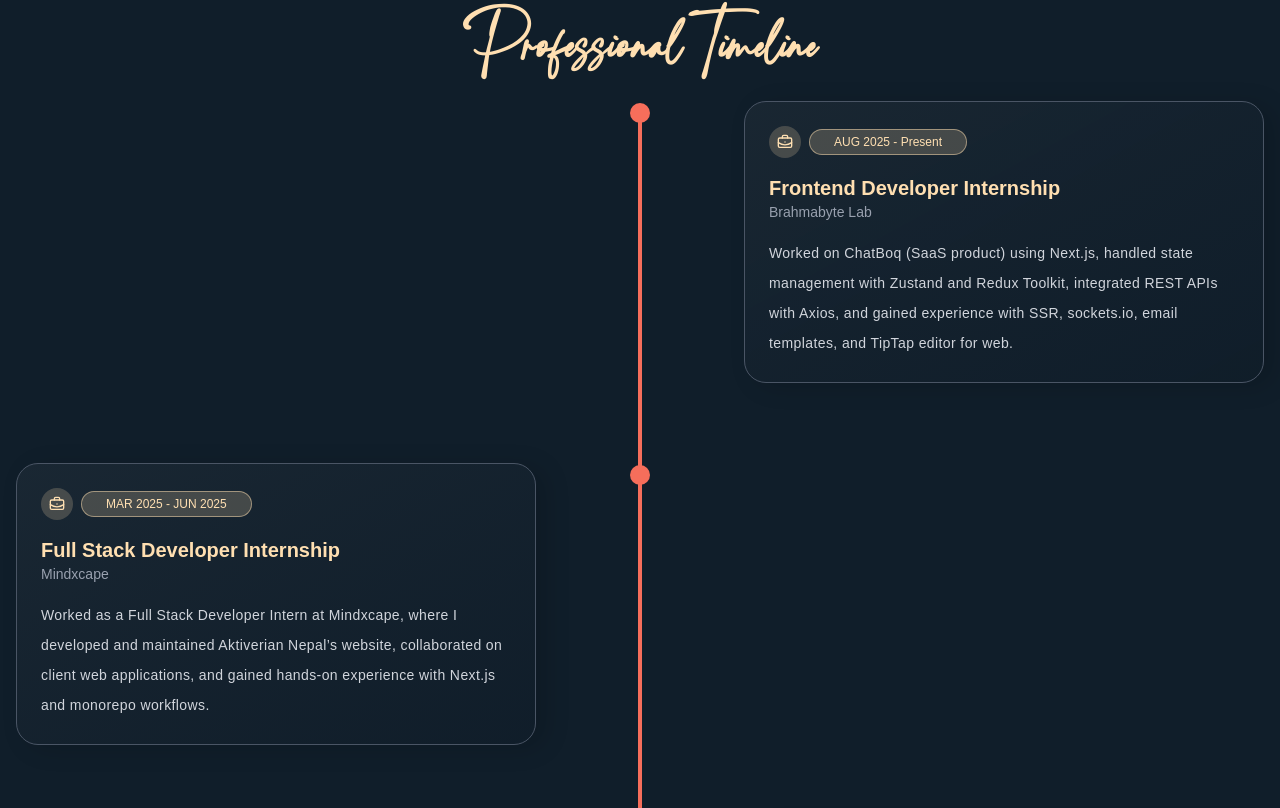
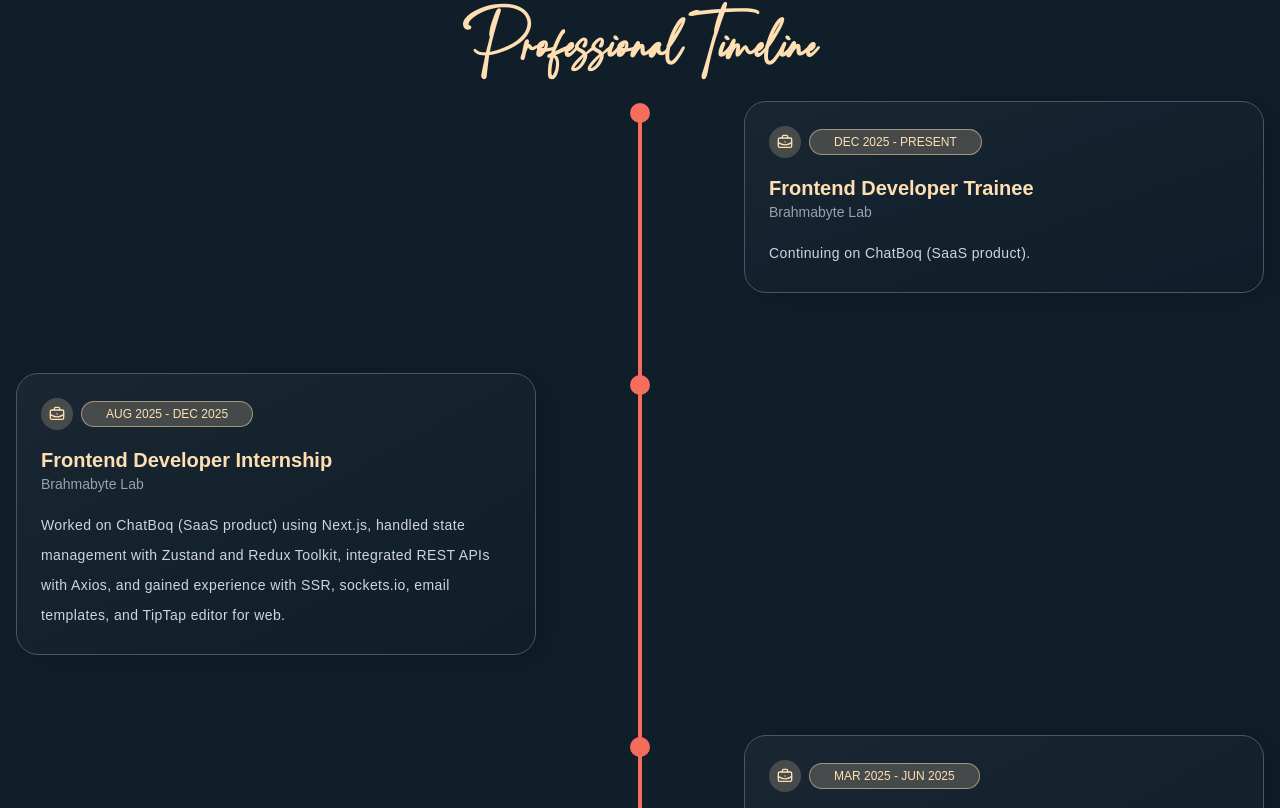
Before and after one commit to darkkphoenyx/theDeepesh.com, a React (Vite) app: page / in a window 1280 px wide. Shown: the part 2192-3000 px from the top of the page. Built offline with nearby package versions, Linux system fonts and the light colour scheme; no server answers; a web font is replaced by a local one.

Commit message:
upd: experience added

```diff
--- a/src/components/Experience/Timeline.tsx
+++ b/src/components/Experience/Timeline.tsx
@@ -20,13 +20,21 @@ const Timeline: React.FC = () => {
 
   const timelineData: TimelineItem[] = [
     {
-      year: "AUG 2025 - Present",
+      year: "DEC 2025 - PRESENT",
+      title: "Frontend Developer Trainee",
+      where: "Brahmabyte Lab",
+      icon: BriefcaseBusiness,
+      description: "Continuing on ChatBoq (SaaS product).",
+      side: "right",
+    },
+    {
+      year: "AUG 2025 - DEC 2025",
       title: "Frontend Developer Internship",
       where: "Brahmabyte Lab",
       icon: BriefcaseBusiness,
       description:
         "Worked on ChatBoq (SaaS product) using Next.js, handled state management with Zustand and Redux Toolkit, integrated REST APIs with Axios, and gained experience with SSR, sockets.io, email templates, and TipTap editor for web.",
-      side: "right",
+      side: "left",
     },
     {
       year: "MAR 2025 - JUN 2025",
@@ -35,7 +43,7 @@ const Timeline: React.FC = () => {
       icon: BriefcaseBusiness,
       description:
         "Worked as a Full Stack Developer Intern at Mindxcape, where I developed and maintained Aktiverian Nepal’s website, collaborated on client web applications, and gained hands-on experience with Next.js and monorepo workflows.",
-      side: "left",
+      side: "right",
     },
     {
       year: "2023 - Present",
@@ -44,7 +52,7 @@ const Timeline: React.FC = () => {
       icon: GraduationCap,
       description:
         "Working toward a Bachelor’s degree in CSIT, where I’m developing skills in software development, exploring algorithmic techniques, and strengthening my understanding of core computing concepts.",
-      side: "right",
+      side: "left",
     },
     {
       year: "2020 - 2022",
@@ -53,7 +61,7 @@ const Timeline: React.FC = () => {
       icon: GraduationCap,
       description:
         "Completed my Higher Secondary Education with a focus on Science and Mathematics.",
-      side: "left",
+      side: "right",
     },
   ];
 
```
